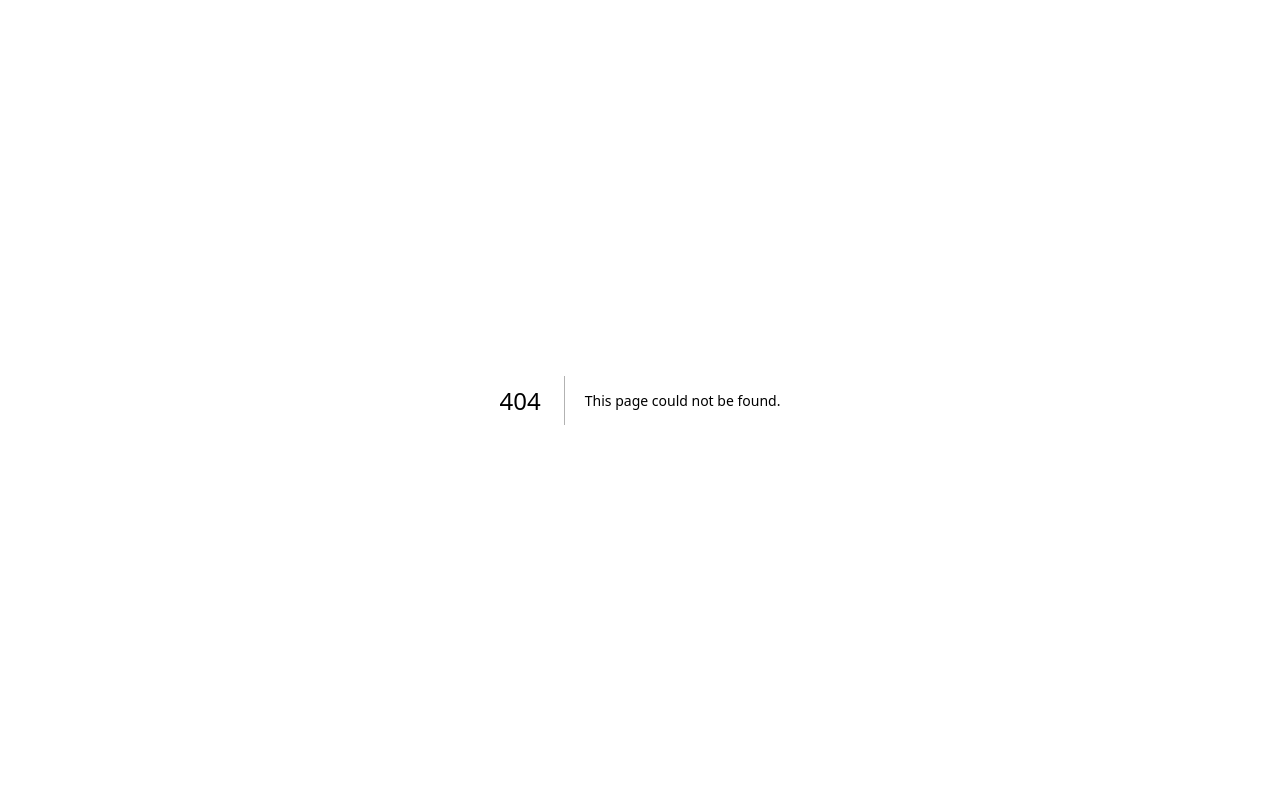
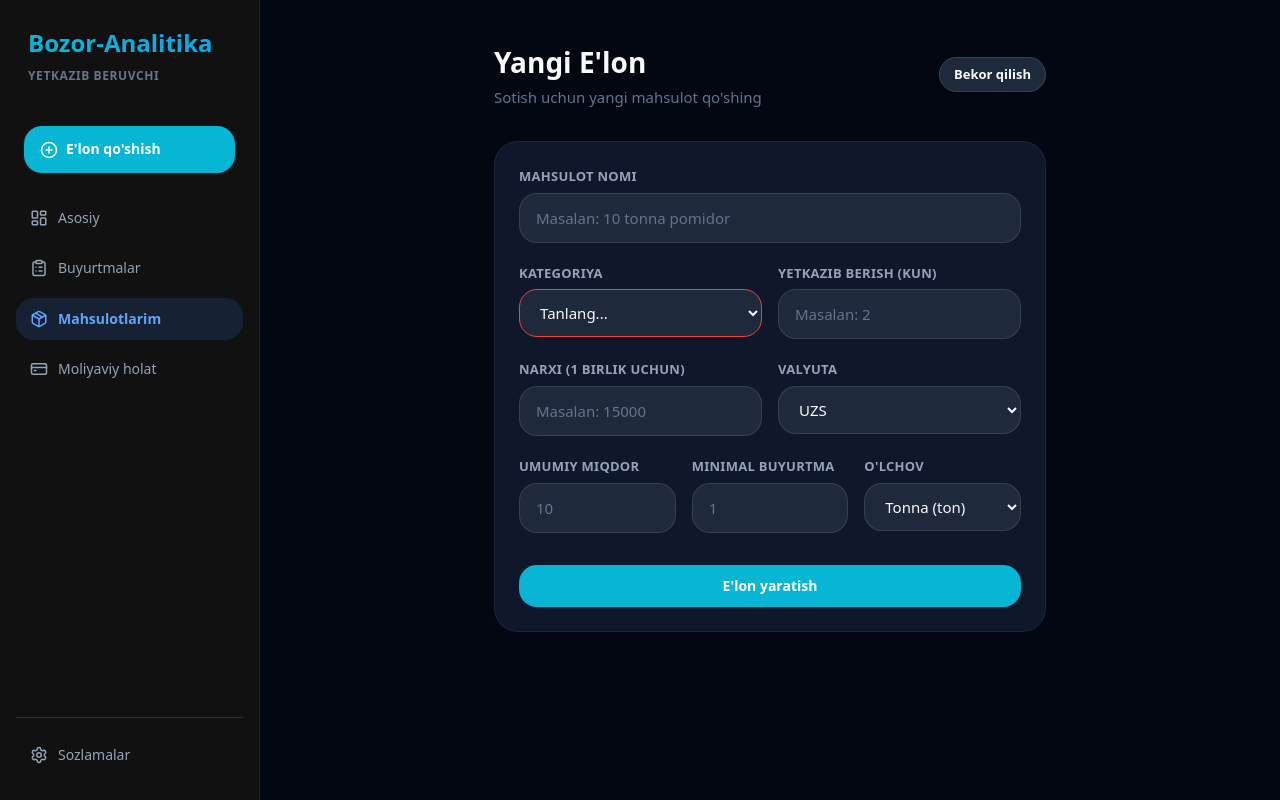
Before and after one commit to baxramov21/e-bazar, a Next.js app: page /supplier/listings/new in a window 1280 px wide. Before the commit this address had no page. Built offline with nearby package versions, Linux system fonts and the light colour scheme.

Commit message:
feat: implement new listing creation flow for suppliers and force dynamic rendering on market pages so new announcements appear instantly

```diff
--- a/src/app/listings/page.tsx
+++ b/src/app/listings/page.tsx
@@ -3,6 +3,8 @@ import Link from "next/link";
 import { redirect } from "next/navigation";
 import BackButton from "@/components/BackButton";
 import ListingsFilter from "@/components/ListingsFilter";
+
+export const dynamic = "force-dynamic";
 
 export default async function ListingsPage({ searchParams }: { searchParams: Promise<{ q?: string, category?: string }> }) {
   const supabase = await createClient();
--- /dev/null
+++ b/src/app/supplier/listings/new/actions.ts
@@ -0,0 +1,45 @@
+"use server";
+
+import { createClient } from "@/lib/supabase/server";
+import { redirect } from "next/navigation";
+
+export async function createListingAction(prevState: any, formData: FormData) {
+  const supabase = await createClient();
+
+  const mockSupplierId = "22222222-2222-2222-2222-222222222222";
+  const { data: profile } = await supabase.from("profiles").select("id").eq("role", "supplier").limit(1).single();
+  const supplierId = profile?.id || mockSupplierId;
+
+  const title = formData.get("title") as string;
+  const category = formData.get("category") as string;
+  const price_per_unit = Number(formData.get("price_per_unit"));
+  const currency = formData.get("currency") as string;
+  const available_quantity = Number(formData.get("available_quantity"));
+  const moq = Number(formData.get("moq"));
+  const unit = formData.get("unit") as string;
+  const delivery_days = Number(formData.get("delivery_days"));
+
+  if (!title || !category || !price_per_unit || !currency || !available_quantity || !moq || !unit) {
+    return { error: "Iltimos, barcha majburiy maydonlarni to'ldiring." };
+  }
+
+  const { error } = await supabase.from("listings").insert({
+    supplier_id: supplierId,
+    title,
+    category,
+    price_per_unit,
+    currency,
+    available_quantity,
+    moq,
+    unit,
+    delivery_days,
+    is_active: true
+  });
+
+  if (error) {
+    console.error("Insert error:", error);
+    return { error: "Xatolik yuz berdi. Qaytadan urinib ko'ring." };
+  }
+
+  redirect("/supplier/listings");
+}
--- /dev/null
+++ b/src/app/supplier/listings/new/page.tsx
@@ -0,0 +1,103 @@
+"use client";
+
+import { useActionState } from "react";
+import { useFormStatus } from "react-dom";
+import { createListingAction } from "./actions";
+import Link from "next/link";
+
+function SubmitButton() {
+  const { pending } = useFormStatus();
+  return (
+    <button type="submit" disabled={pending} className="btn btn-primary" style={{ width: "100%", background: "var(--color-supplier)" }}>
+      {pending ? "Yaratilmoqda..." : "E'lon yaratish"}
+    </button>
+  );
+}
+
+export default function NewListingPage() {
+  const [state, action] = useActionState(createListingAction, null);
+
+  return (
+    <main className="page-container fade-in" style={{ padding: "40px 24px", maxWidth: 600 }}>
+      <div style={{ display: "flex", justifyContent: "space-between", alignItems: "center", marginBottom: 32 }}>
+        <div>
+          <h1 style={{ fontSize: "1.75rem", fontWeight: 800 }}>Yangi E'lon</h1>
+          <p style={{ color: "var(--color-text-muted)" }}>Sotish uchun yangi mahsulot qo'shing</p>
+        </div>
+        <Link href="/supplier/listings" className="btn btn-secondary btn-sm">Bekor qilish</Link>
+      </div>
+
+      <div className="card">
+        <form action={action} style={{ display: "flex", flexDirection: "column", gap: 20 }}>
+
+          {state?.error && (
+            <div style={{ background: "rgba(239,68,68,0.1)", border: "1px solid rgba(239,68,68,0.3)", borderRadius: "var(--radius-md)", padding: "12px", color: "var(--color-danger)" }}>
+              {state.error}
+            </div>
+          )}
+
+          <div>
+            <label className="input-label" htmlFor="title">Mahsulot nomi</label>
+            <input id="title" name="title" type="text" className="input" placeholder="Masalan: 10 tonna pomidor" required />
+          </div>
+
+          <div style={{ display: "grid", gridTemplateColumns: "1fr 1fr", gap: 16 }}>
+            <div>
+              <label className="input-label" htmlFor="category">Kategoriya</label>
+              <select id="category" name="category" className="input" required>
+                <option value="">Tanlang...</option>
+                <option value="Qishloq xo'jaligi">Qishloq xo'jaligi</option>
+                <option value="Sabzavotlar">Sabzavotlar</option>
+                <option value="Sanoat">Sanoat</option>
+                <option value="Qurilish">Qurilish</option>
+                <option value="Oziq-ovqat">Oziq-ovqat</option>
+              </select>
+            </div>
+            <div>
+              <label className="input-label" htmlFor="delivery_days">Yetkazib berish (kun)</label>
+              <input id="delivery_days" name="delivery_days" type="number" min="1" className="input" placeholder="Masalan: 2" required />
+            </div>
+          </div>
+
+          <div style={{ display: "grid", gridTemplateColumns: "1fr 1fr", gap: 16 }}>
+            <div>
+              <label className="input-label" htmlFor="price_per_unit">Narxi (1 birlik uchun)</label>
+              <input id="price_per_unit" name="price_per_unit" type="number" min="1" className="input" placeholder="Masalan: 15000" required />
+            </div>
+            <div>
+              <label className="input-label" htmlFor="currency">Valyuta</label>
+              <select id="currency" name="currency" className="input" required>
+                <option value="UZS">UZS</option>
+                <option value="USD">USD</option>
+              </select>
+            </div>
+          </div>
+
+          <div style={{ display: "grid", gridTemplateColumns: "1fr 1fr 1fr", gap: 16 }}>
+            <div>
+              <label className="input-label" htmlFor="available_quantity">Umumiy miqdor</label>
+              <input id="available_quantity" name="available_quantity" type="number" min="1" className="input" placeholder="10" required />
+            </div>
+            <div>
+              <label className="input-label" htmlFor="moq">Minimal buyurtma</label>
+              <input id="moq" name="moq" type="number" min="1" className="input" placeholder="1" required />
+            </div>
+            <div>
+              <label className="input-label" htmlFor="unit">O'lchov</label>
+              <select id="unit" name="unit" className="input" required>
+                <option value="ton">Tonna (ton)</option>
+                <option value="kg">Kilogramm (kg)</option>
+                <option value="litre">Litr</option>
+                <option value="dona">Dona</option>
+              </select>
+            </div>
+          </div>
+
+          <div style={{ marginTop: 12 }}>
+            <SubmitButton />
+          </div>
+        </form>
+      </div>
+    </main>
+  );
+}
--- a/src/app/supplier/listings/page.tsx
+++ b/src/app/supplier/listings/page.tsx
@@ -1,6 +1,8 @@
 import { createClient } from "@/lib/supabase/server";
 import Link from "next/link";
 import BackButton from "@/components/BackButton";
+
+export const dynamic = "force-dynamic";
 
 export default async function SupplierListingsPage() {
   const supabase = await createClient();
```
